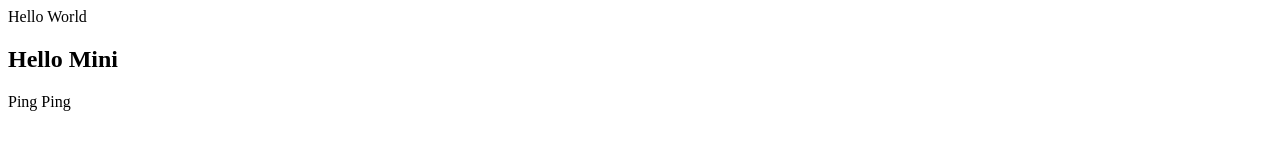
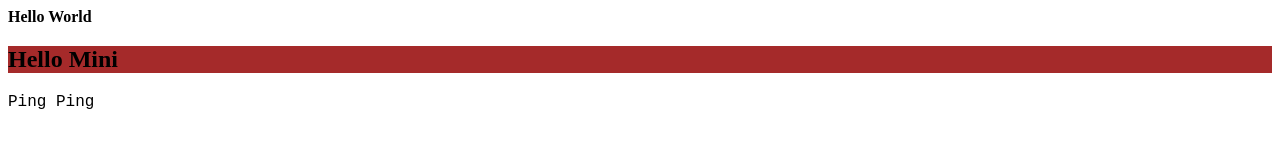
Before and after one commit to Avhisek-2023/CollegeProject, a plain HTML site: page index.html in a window 1280 px wide. Drawn offline with Linux system fonts and the light colour scheme.

Commit message:
hello-there

```diff
--- a/index.html
+++ b/index.html
@@ -4,6 +4,7 @@
     <meta charset="UTF-8">
     <meta name="viewport" content="width=device-width, initial-scale=1.0">
     <title>Document</title>
+    <link rel="stylesheet" href="style.css">
 </head>
 <body>
     <div>Hello World</div>
--- /dev/null
+++ b/style.css
@@ -0,0 +1,9 @@
+div{
+    font-weight: bold;
+}
+h2{
+    background-color: brown;
+}
+p{
+    font-family: 'Courier New', Courier, monospace;
+}
```
